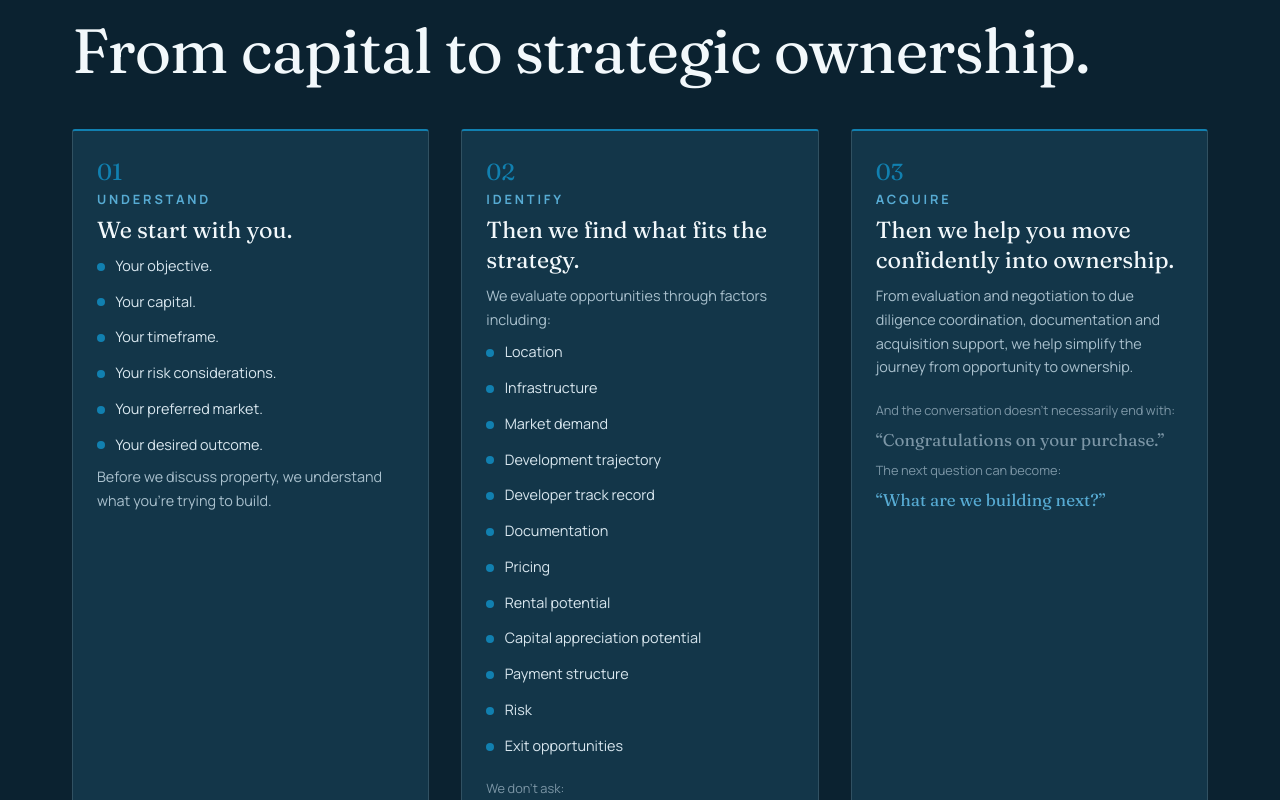
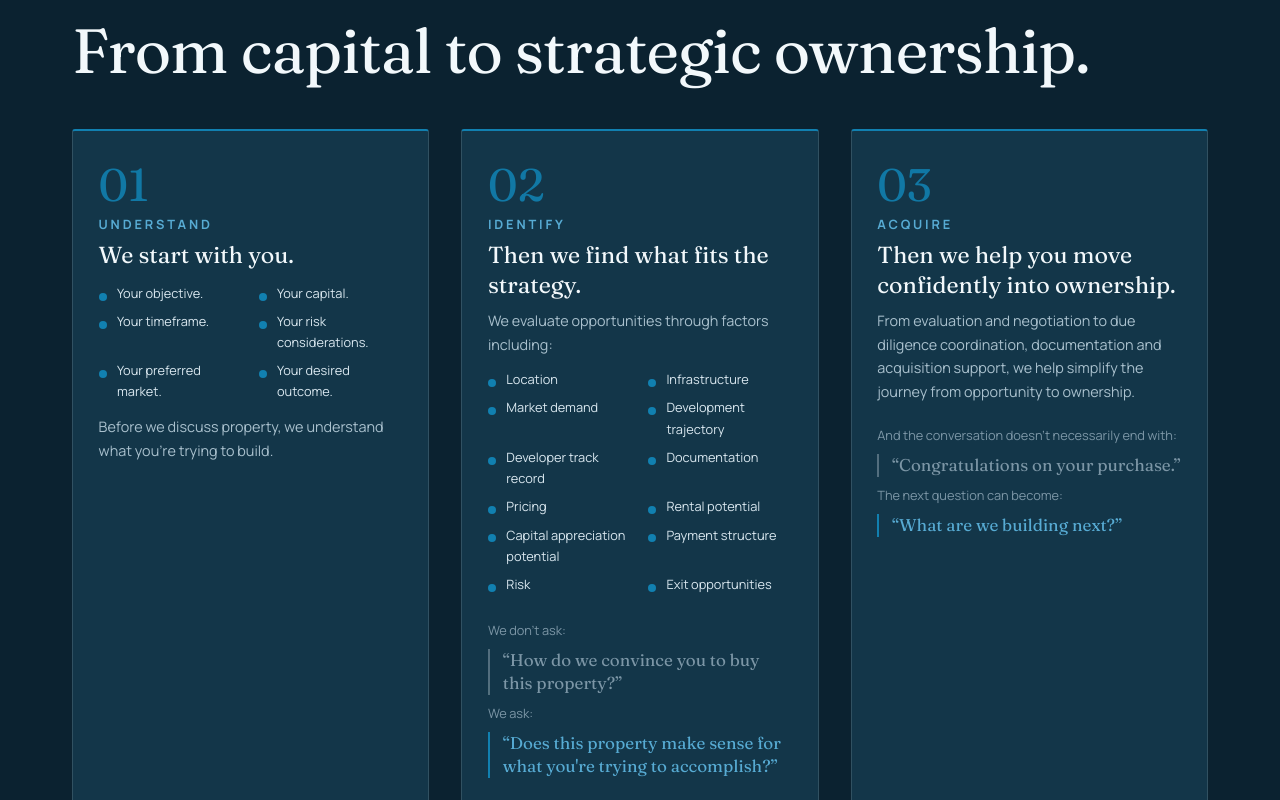
Before and after one commit to Highscoretech/DanlamiRealEstate, a Next.js app: page / in a window 1280 px wide. Shown: the part 5160-5960 px from the top of the page. Built offline with nearby package versions, Linux system fonts and the light colour scheme.

Commit message:
Add the client's real Instagram reviews and balance the Method cards

```diff
--- a/app/globals.css
+++ b/app/globals.css
@@ -978,15 +978,32 @@ p { margin: 0; }
 
 /* The Dan Lami Method */
 .method-card {
+  position: relative;
   height: 100%;
   display: flex;
   flex-direction: column;
   gap: .55rem;
-  padding: 1.6rem 1.5rem;
+  padding: 1.75rem 1.6rem;
   background: var(--surface);
   border: 1px solid var(--line);
   border-top: 2px solid var(--teal);
   border-radius: var(--radius);
+  overflow: hidden;
+}
+/* The step number doubles as a watermark so the card still reads as one of
+   three even where the content is short. */
+.method-card .numbered-idx {
+  font-size: var(--step-4);
+  opacity: .9;
+}
+.method-card::after {
+  content: "";
+  position: absolute;
+  inset-inline: 0;
+  bottom: 0;
+  height: 1px;
+  background: linear-gradient(90deg, var(--teal), transparent);
+  opacity: .5;
 }
 .method-card h3 {
   font-family: var(--font-body);
@@ -996,6 +1013,15 @@ p { margin: 0; }
   text-transform: uppercase;
   color: var(--teal-light);
 }
+/* Twelve evaluation factors in one column made this card tower over the
+   other two. Two compact columns bring the row back into balance. */
+.method-card .checks {
+  grid-template-columns: repeat(auto-fit, minmax(8.5rem, 1fr));
+  gap: .45rem 1rem;
+  margin-block: .25rem;
+}
+.method-card .checks li { font-size: var(--step--2); }
+.method-card .checks li::before { margin-top: .62rem; }
 .method-headline {
   font-family: var(--font-display);
   font-size: var(--step-2);
@@ -1007,13 +1033,21 @@ p { margin: 0; }
   font-size: var(--step--2);
   color: var(--faint);
 }
+/* The asides sit at the foot of the card so the three line up on their
+   closing thought rather than drifting apart. */
+.method-card .stack:last-child { margin-top: auto; }
 .method-quote {
   font-family: var(--font-display);
   font-size: var(--step-1);
   line-height: 1.35;
   color: var(--teal-light);
+  padding-left: .8rem;
+  border-left: 2px solid var(--teal);
 }
-.method-quote-muted { color: var(--faint); }
+.method-quote-muted {
+  color: var(--faint);
+  border-left-color: var(--line-strong);
+}
 
 /* The investment thesis */
 .thesis-list { margin: 0; display: flex; flex-direction: column; }
@@ -1041,6 +1075,51 @@ p { margin: 0; }
 @media (max-width: 34rem) {
   .thesis-list > div { grid-template-columns: 1fr; gap: .2rem; }
 }
+
+/* Testimonials */
+.quote-card {
+  height: 100%;
+  display: flex;
+  flex-direction: column;
+  gap: 1rem;
+  padding: 1.8rem 1.6rem;
+  background: var(--surface);
+  border: 1px solid var(--line);
+  border-radius: var(--radius);
+}
+.quote-card blockquote {
+  margin: 0;
+  font-family: var(--font-display);
+  font-size: var(--step-2);
+  line-height: 1.4;
+  color: var(--ink);
+}
+/* A quote mark large enough to read as a device, not punctuation. */
+.quote-card::before {
+  content: "\201C";
+  font-family: var(--font-display);
+  font-size: 3.5rem;
+  line-height: .7;
+  color: var(--teal-light);
+  opacity: .5;
+}
+.quote-card figcaption {
+  margin-top: auto;
+  padding-top: .9rem;
+  border-top: 1px solid var(--line);
+  font-size: var(--step--2);
+  font-weight: 600;
+  letter-spacing: .18em;
+  text-transform: uppercase;
+  color: var(--faint);
+}
+.band-white .quote-card { background: #fff; border-color: var(--line-on-light); }
+.band-white .quote-card blockquote { color: var(--ink-on-light); }
+.band-white .quote-card figcaption {
+  color: var(--faint-on-light);
+  border-color: var(--line-on-light);
+}
+.band-white .quote-card::before { color: var(--teal); opacity: .45; }
 
 /* Visible to screen readers only. */
 .sr-only {
--- a/app/investors/page.tsx
+++ b/app/investors/page.tsx
@@ -78,7 +78,7 @@ export default function InvestorsPage() {
                   ) : null}
 
                   {"points" in step && step.points ? (
-                    <ul className="checks" style={{ gridTemplateColumns: "1fr" }}>
+                    <ul className="checks">
                       {step.points.map((p) => (
                         <li key={p}>{p}</li>
                       ))}
--- a/app/page.tsx
+++ b/app/page.tsx
@@ -15,6 +15,7 @@ import {
   problem,
   realQuestion,
   signature,
+  testimonials,
   thesis,
   trackRecord,
   whyUs,
@@ -234,7 +235,7 @@ export default function HomePage() {
                   ) : null}
 
                   {"points" in step && step.points ? (
-                    <ul className="checks" style={{ gridTemplateColumns: "1fr" }}>
+                    <ul className="checks">
                       {step.points.map((p) => (
                         <li key={p}>{p}</li>
                       ))}
@@ -466,6 +467,42 @@ export default function HomePage() {
         </div>
       </section>
 
+      {/* ---------- testimonials ----------
+           Real client messages from the company's own Instagram REVIEWS
+           highlight. Attribution and republication consent still to be
+           confirmed — see content/homepage.ts. */}
+      <section className="band band-white">
+        <div className="shell stack stack-4">
+          <Reveal>
+            <div className="stack stack-2">
+              <p className="eyebrow">{testimonials.eyebrow}</p>
+              <h2>{testimonials.title}</h2>
+            </div>
+          </Reveal>
+
+          <div className="grid-2">
+            {testimonials.items.map((t, i) => (
+              <Reveal key={t.quote} delay={(i % 2) * 0.1}>
+                <figure className="quote-card">
+                  <blockquote>{t.quote}</blockquote>
+                  <figcaption>{t.attribution}</figcaption>
+                </figure>
+              </Reveal>
+            ))}
+          </div>
+
+          <Reveal>
+            <p className="disclosure">
+              {testimonials.note}{" "}
+              <a href={site.social.instagram} target="_blank" rel="noreferrer">
+                See more on Instagram
+              </a>
+              .
+            </p>
+          </Reveal>
+        </div>
+      </section>
+
       {/* ---------- where we sell ---------- */}
       <section className="band band-tight band-white">
         <div className="shell stack stack-3">
--- a/app/philosophy/page.tsx
+++ b/app/philosophy/page.tsx
@@ -130,7 +130,7 @@ export default function PhilosophyPage() {
                   ) : null}
 
                   {"points" in step && step.points ? (
-                    <ul className="checks" style={{ gridTemplateColumns: "1fr" }}>
+                    <ul className="checks">
                       {step.points.map((p) => (
                         <li key={p}>{p}</li>
                       ))}
--- a/content/homepage.ts
+++ b/content/homepage.ts
@@ -495,6 +495,43 @@ export const founder = {
   philosophy: ["Don't just acquire property.", "Acquire assets that make sense."],
 };
 
+/**
+ * §20 — Testimonials.
+ *
+ * SOURCE: transcribed verbatim from the client's own Instagram "REVIEWS"
+ * highlight (@danlamiluxuryhomes), screenshotted by the client on 10 Sep
+ * 2026. These are real WhatsApp messages from real buyers that the company
+ * has already published publicly itself. Nothing here is written by us.
+ *
+ * BEFORE LAUNCH, two things are needed from the client:
+ *   1. Attribution. The screenshots carry no names, so each quote is
+ *      credited only as a buyer. Ask whether these clients are willing to be
+ *      named, or at least initialled and given a property/area.
+ *   2. Consent to republish on the website. They were posted to a public
+ *      story, which is not the same as agreeing to appear on the site.
+ *
+ * The client's §20 direction also asks for fuller transformation stories —
+ * what they were trying to accomplish, what worried them, what changed after
+ * acquisition. These short quotes are a start, not the finished section.
+ */
+export const testimonials = {
+  eyebrow: "From investors to owners",
+  title: "What it is like to buy through us.",
+  items: [
+    {
+      quote:
+        "Oh it was beautiful. You stuck with me for months despite my exacting demands, you still didn't give up until I found this house. You are great at what you do. Kudos.",
+      attribution: "Buyer, via WhatsApp",
+    },
+    {
+      quote:
+        "Thanks Dan, you're the most reliable broker I've met so far. I'll make sure I refer you to my network.",
+      attribution: "Buyer, via WhatsApp",
+    },
+  ],
+  note: "Client messages shared with permission. Further reviews are on our Instagram.",
+};
+
 /** §22 — Final call to action. */
 export const finalCta = {
   eyebrow: "Your next move",
```
Also changed, not shown: 1 other file (tests, documents, lock files or other folders).
